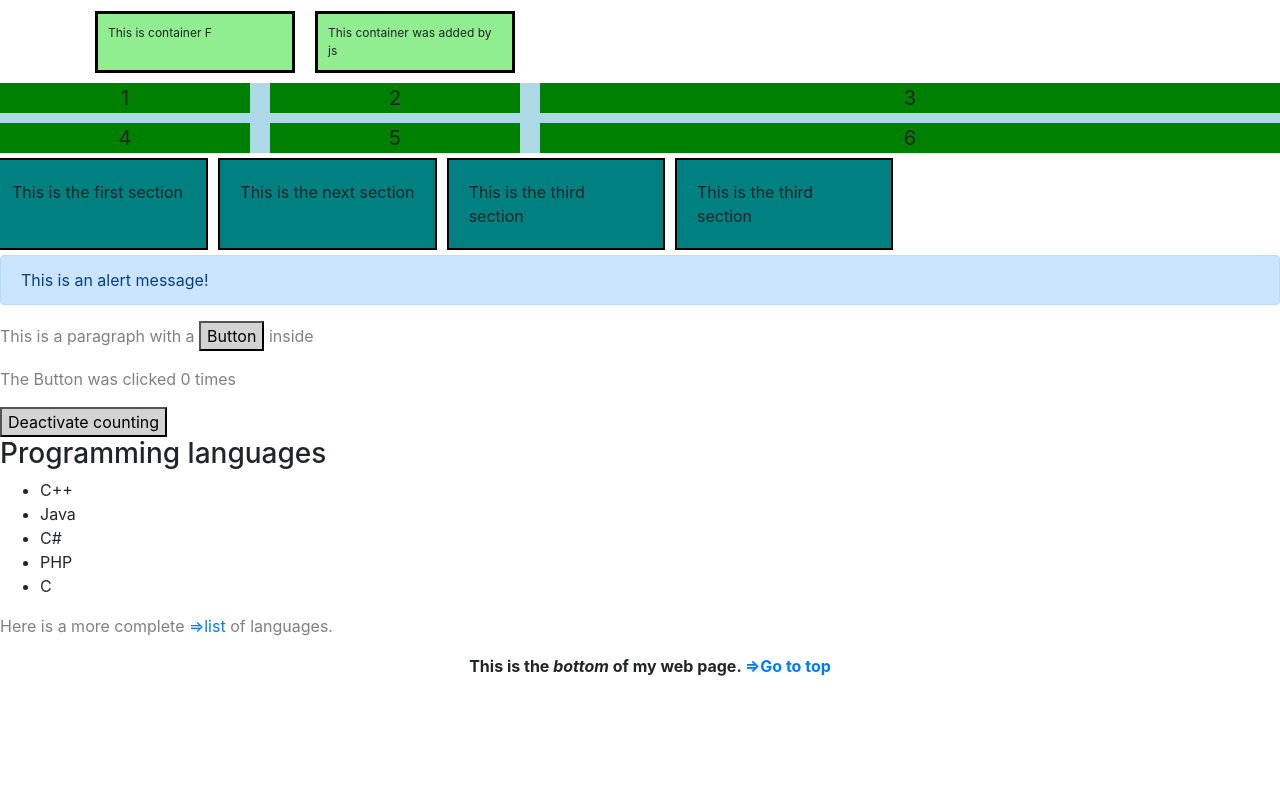
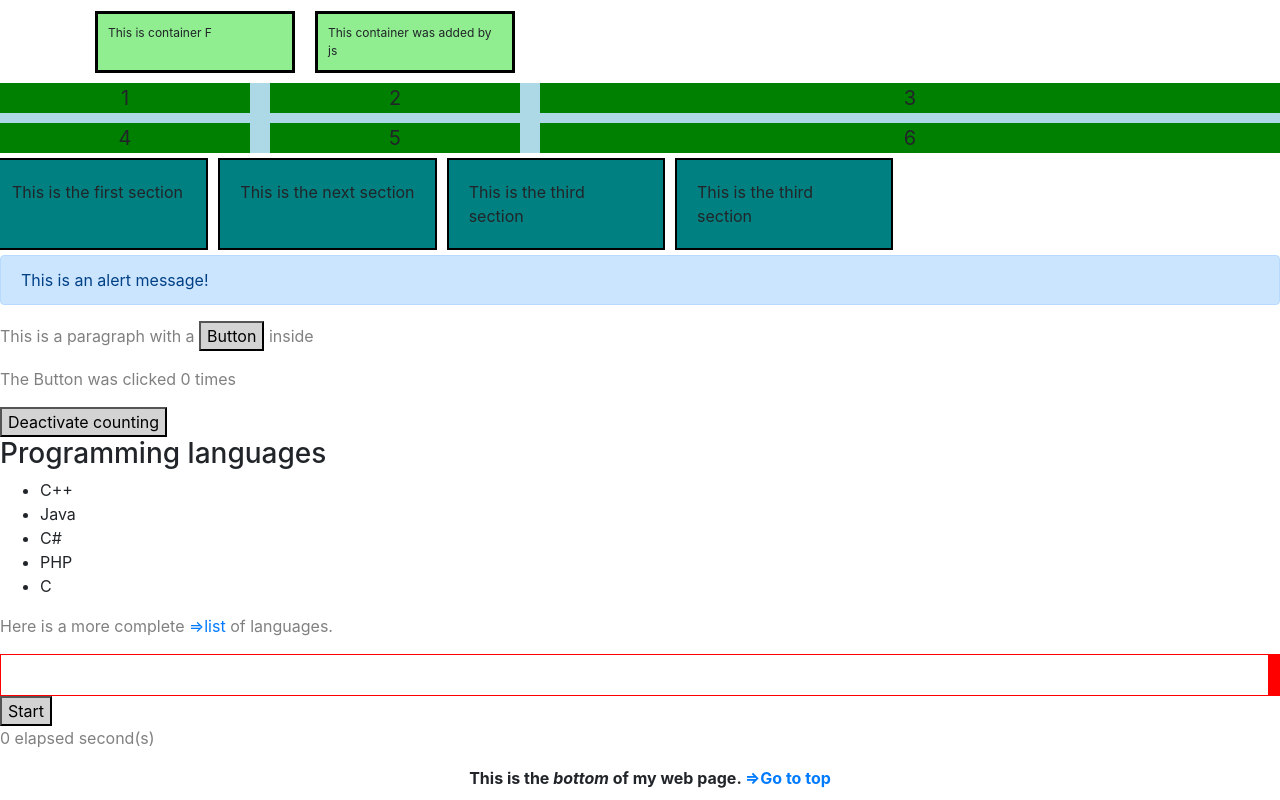
Before and after one commit to Rllyyy/Einheit0, a plain HTML site: page hello.html in a window 1280 px wide. Shown: the part 1451-2251 px from the top of the page. Before the commit the page ends 2139 px from the top, so only its background shows below. Drawn offline with nearby package versions, Linux system fonts and the light colour scheme.

Commit message:
Added animations

```diff
--- a/JavaScriptBasics.js
+++ b/JavaScriptBasics.js
@@ -621,3 +621,58 @@ document.querySelector("#myButton").addEventListener("click", addCount);
 document.querySelector("#deactivate").addEventListener("click", () => {
     document.querySelector("#myButton").removeEventListener("click", addCount);
 });
+
+//------------------------------------------------Repeat an Action at Regular Intervals-------------------------------//
+//runs the code/functions in intervals, with the length of the timeout between them
+//const intervalId = setInterval(callbackFunction, timeBetweenEachCall);
+//runs the code/function once after the timeout
+//const timeout = setTimeout(alert, timeout);
+
+//------------------------------------------------Animation with JavaScript-------------------------------------------//
+const blockElement = document.querySelector("#block");
+const blockWidth = parseFloat(getComputedStyle(blockElement).width);
+let movement = 7;
+const moveBlock = () => {
+  //convert the left position of the block to a number
+  const xBlock = parseFloat(getComputedStyle(blockElement).left);
+  // Convert the width of the frame (value of the form "XXpx") to a number
+  const xMax = parseFloat(getComputedStyle(frame).width);
+  if (xBlock + blockWidth <= xMax) {
+    // Block movement
+    blockElement.style.left = (xBlock + movement) + "px";
+    animationId = requestAnimationFrame(moveBlock);
+  }
+  else {
+    // Cancel the animation
+    cancelAnimationFrame(animationId);
+  }
+
+};
+//Chronometer (the one that counts up)
+const button = document.querySelector("#start");
+let counter = document.querySelector("#counter");
+let intervalId = null;
+let started = false;
+button.addEventListener("click", () => {
+    if (!started){
+        intervalId = setInterval(() => {
+            counter.textContent = String(Number(counter.textContent) + 1);
+        }, 1000);
+        button.textContent = "Stop";
+    } else {
+        clearInterval(intervalId);
+        button.textContent = "Start";
+    }
+    started = !started;
+});
+
+
+let animationId = requestAnimationFrame(moveBlock);
+
+//------------------------------------------The right animation technique------------------------//
+/*
+Guide:
+  - Use setInterval() if the animation isn’t in real-time and should just happen at regular intervals.
+  - Favor CSS if the animation happens in real-time and can be managed with it.
+  - Use requestAnimationFrame() for any other case.
+*/
--- a/hello.html
+++ b/hello.html
@@ -173,9 +173,17 @@
               <li id="C">C</li>
           </ul>
       </div>
+      <div id="frame">
+        <div id="block"></div>
+      </div>
+      <div class="Chronometer">
+        <button id="start">Start</button>
+        <p><span id="counter">0</span> elapsed second(s)</p>
+      </div>
       <div id="bottom">
         This is the <span class="name">bottom</span> of my web page. <a href="#top">Go to top</a>
       </div>
+
       <script src="JavaScriptBasics.js"></script>
      </body>
 </html>
--- a/styles.css
+++ b/styles.css
@@ -117,3 +117,13 @@ a::before {
 .container1 > div {
   margin: 20px;
 }
+#frame {
+  border: 1px solid red;
+}
+
+#block {
+  width: 20px;
+  height: 40px;
+  background: red;
+  position: relative;
+}
```
Also changed, not shown: Forms/index.html (+1 -2 lines).
